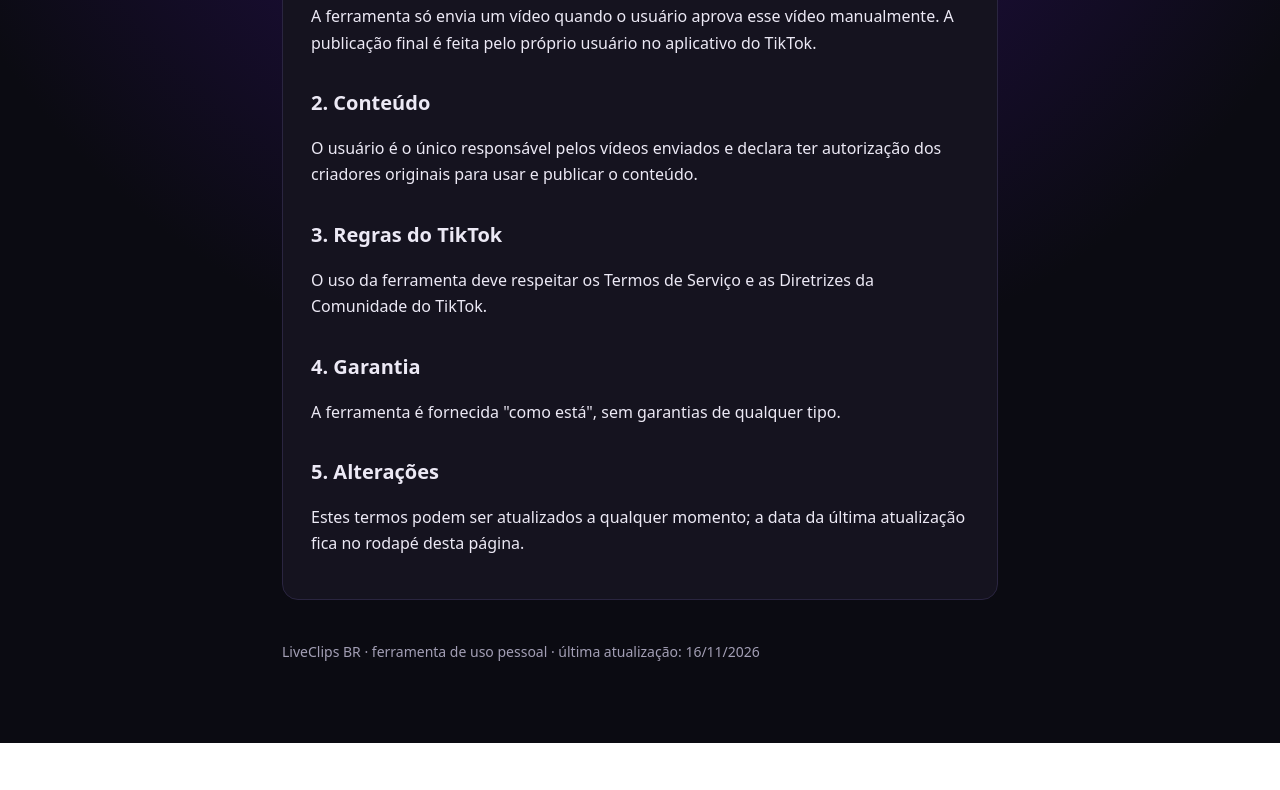
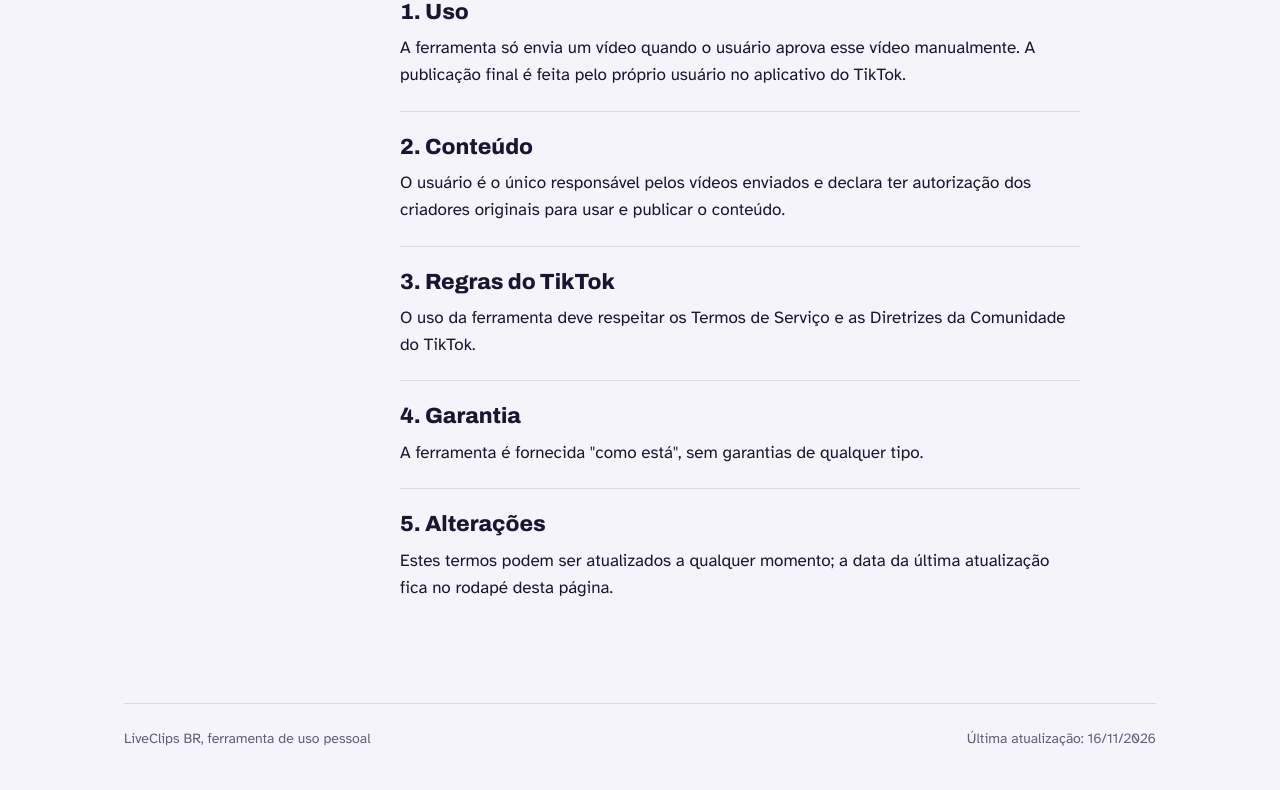
Before and after one commit to MiguelDalpim/MiguelDalpim.github.io, a plain HTML site: page termos.html in a window 1280 px wide. Shown: the part 380-1170 px from the top of the page. Before the commit the page ends 1123 px from the top, so only its background shows below. Drawn offline with Linux system fonts and the light colour scheme.

Commit message:
Update termos.html

```diff
--- a/termos.html
+++ b/termos.html
@@ -1,21 +1,18 @@
-<!DOCTYPE html><html lang="pt-BR"><head><meta charset="utf-8"><meta name="viewport" content="width=device-width,initial-scale=1">
-<title>Termos de Uso — LiveClips BR</title><style>
-:root{--bg:#0b0b12;--card:#15131f;--txt:#ece9f5;--mut:#a39fb5;--a:#a855f7;--b:#ec4899}
-*{box-sizing:border-box}body{margin:0;background:radial-gradient(circle at 50% 0,#2e1065 0,var(--bg) 60%);color:var(--txt);
-font:16px/1.65 system-ui,-apple-system,"Segoe UI",Roboto,sans-serif;min-height:100vh}
-main{max-width:760px;margin:0 auto;padding:56px 22px 80px}
-h1{font-size:38px;line-height:1.15;margin:0 0 8px;background:linear-gradient(90deg,var(--a),var(--b));-webkit-background-clip:text;background-clip:text;color:transparent}
-h2{font-size:20px;margin:30px 0 8px}p,li{color:var(--txt)}.mut{color:var(--mut)}
-.card{background:var(--card);border:1px solid #2a2540;border-radius:16px;padding:26px 28px;margin-top:22px}
-a{color:#d8b4fe}nav{display:flex;gap:18px;margin-bottom:34px;font-weight:600}nav a{text-decoration:none}
-.br{display:inline-block;background:#16a34a;color:#fde047;border-radius:8px;padding:0 10px;font-weight:800;font-size:.7em;vertical-align:middle;-webkit-text-fill-color:#fde047}
-footer{margin-top:40px;color:var(--mut);font-size:14px}
-</style></head><body><main><nav><a href="index.html">Início</a><a href="termos.html">Termos de Uso</a><a href="privacidade.html">Privacidade</a></nav><h1>Termos de Uso</h1><div class="card">
-<p>O LiveClips BR é uma ferramenta de uso pessoal que roda no computador do próprio usuário e permite enviar vídeos curtos
-(cortes de transmissões ao vivo) para os rascunhos da conta do TikTok do próprio usuário, por meio das APIs oficiais do TikTok.</p>
-<h2>1. Uso</h2><p>A ferramenta só envia um vídeo quando o usuário aprova esse vídeo manualmente. A publicação final é feita pelo próprio usuário no aplicativo do TikTok.</p>
-<h2>2. Conteúdo</h2><p>O usuário é o único responsável pelos vídeos enviados e declara ter autorização dos criadores originais para usar e publicar o conteúdo.</p>
-<h2>3. Regras do TikTok</h2><p>O uso da ferramenta deve respeitar os Termos de Serviço e as Diretrizes da Comunidade do TikTok.</p>
-<h2>4. Garantia</h2><p>A ferramenta é fornecida "como está", sem garantias de qualquer tipo.</p>
-<h2>5. Alterações</h2><p>Estes termos podem ser atualizados a qualquer momento; a data da última atualização fica no rodapé desta página.</p></div>
-<footer>LiveClips BR · ferramenta de uso pessoal · última atualização: 16/11/2026</footer></main></body></html>
+<!DOCTYPE html>
+<html lang="pt-BR"><head><meta charset="utf-8"><meta name="viewport" content="width=device-width,initial-scale=1">
+<title>Termos de Uso — LiveClips BR</title><meta name="description" content="LiveClips BR: transforma os melhores momentos das lives em vídeos curtos e envia os aprovados para os rascunhos do TikTok.">
+<link rel="stylesheet" href="style.css"></head><body><div class="wrap">
+<header class="top"><a class="mark" href="index.html">LiveClips <i>BR</i></a>
+<nav aria-label="Páginas"><a href="index.html">Início</a><a href="termos.html" aria-current="page">Termos de Uso</a><a href="privacidade.html">Privacidade</a></nav></header>
+<main class="doc">
+<aside><p>Nesta página</p><ol><li><a href="#uso">Uso</a></li><li><a href="#conteudo">Conteúdo</a></li><li><a href="#regras">Regras do TikTok</a></li><li><a href="#garantia">Garantia</a></li><li><a href="#alteracoes">Alterações</a></li></ol></aside>
+<article>
+<h1>Termos de Uso</h1>
+<p class="lead">O LiveClips BR é uma ferramenta de uso pessoal que roda no computador do próprio usuário e permite enviar vídeos curtos (cortes de transmissões ao vivo) para os rascunhos da conta do TikTok do próprio usuário, por meio das APIs oficiais do TikTok.</p>
+<section id="uso"><h2>1. Uso</h2><p>A ferramenta só envia um vídeo quando o usuário aprova esse vídeo manualmente. A publicação final é feita pelo próprio usuário no aplicativo do TikTok.</p></section>
+<section id="conteudo"><h2>2. Conteúdo</h2><p>O usuário é o único responsável pelos vídeos enviados e declara ter autorização dos criadores originais para usar e publicar o conteúdo.</p></section>
+<section id="regras"><h2>3. Regras do TikTok</h2><p>O uso da ferramenta deve respeitar os Termos de Serviço e as Diretrizes da Comunidade do TikTok.</p></section>
+<section id="garantia"><h2>4. Garantia</h2><p>A ferramenta é fornecida "como está", sem garantias de qualquer tipo.</p></section>
+<section id="alteracoes"><h2>5. Alterações</h2><p>Estes termos podem ser atualizados a qualquer momento; a data da última atualização fica no rodapé desta página.</p></section>
+</article></main>
+<footer><span>LiveClips BR, ferramenta de uso pessoal</span><span>Última atualização: 16/11/2026</span></footer></div></body></html>
```
